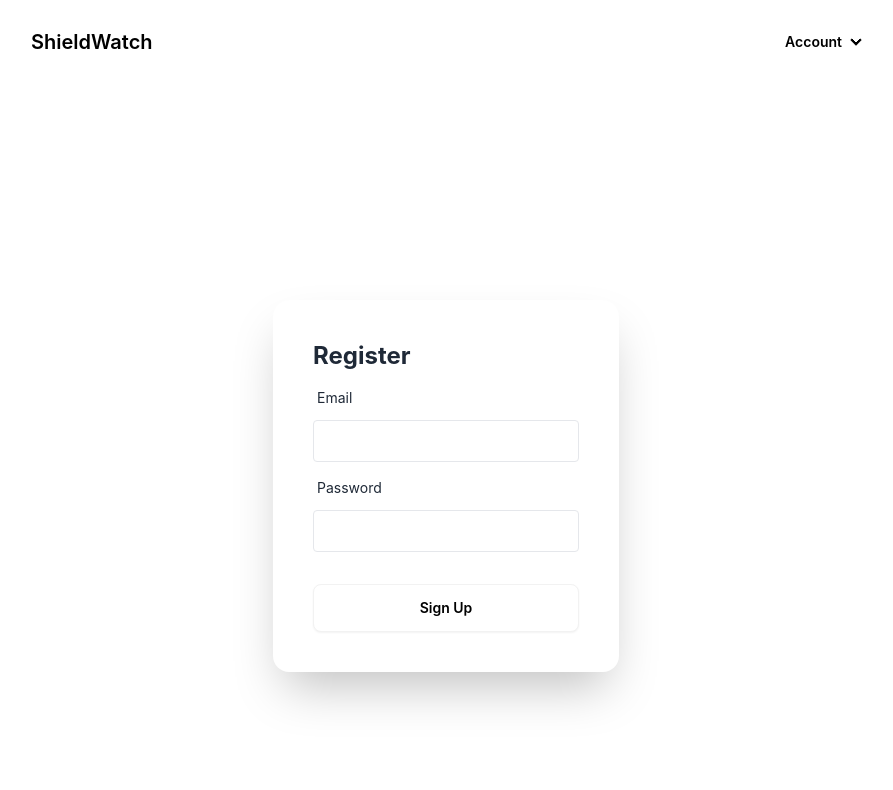
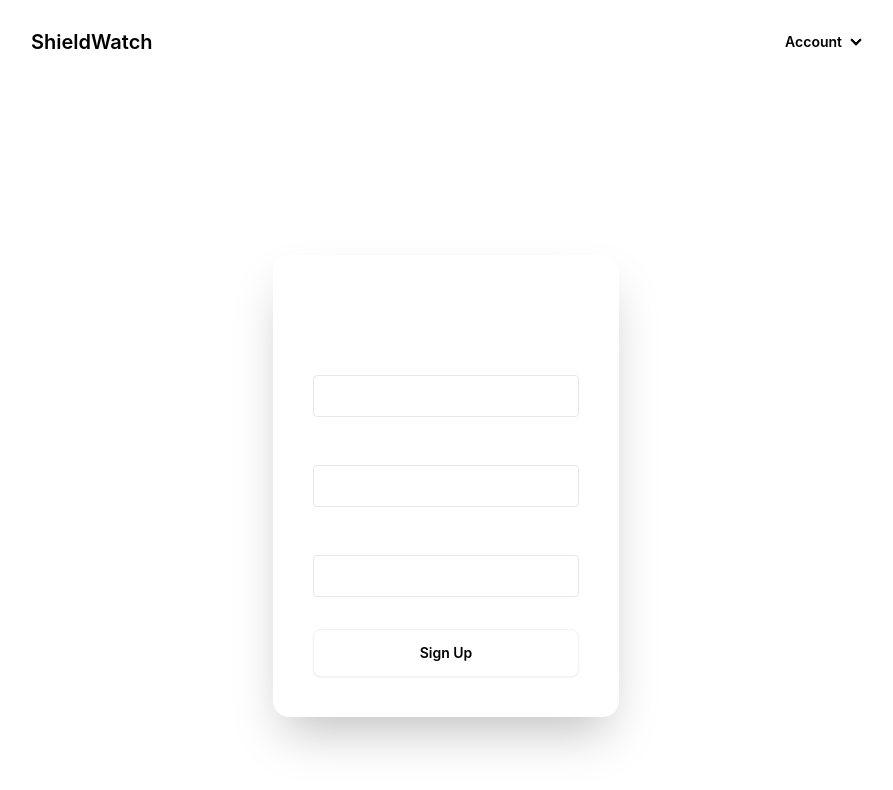
Before and after one commit to RafieAmandio/ShieldWatchIOT, a React (Create React App) app in the folder Source Code/Frontend/: page /register in a window 1280 px wide. Shown: the top 790 px of the page, without its empty margins (194-1087 px from the left). Built offline with nearby package versions, Linux system fonts and the light colour scheme.

Commit message:
perbaiki frontend

```diff
--- a/Source Code/Frontend/src/components/AddDevice.js
+++ b/Source Code/Frontend/src/components/AddDevice.js
@@ -22,7 +22,7 @@ const AddDevice = () => {
         <div className="p-8">
             <button
                 onClick={openAddDeviceModal}
-                className="inline-flex items-center cursor-pointer rounded-md bg-gray-800 px-4 py-3 text-center text-sm font-semibold text-white transition duration-200 ease-in-out hover:bg-gray-900"
+                className="inline-flex items-center cursor-pointer rounded-md bg-black px-4 py-3 text-center text-sm font-semibold text-white transition duration-200 ease-in-out hover:bg-gray-900"
             >
                 <PlusIcon className="h-6 w-6 mr-2" />
                 Add Device
--- a/Source Code/Frontend/src/components/Home.js
+++ b/Source Code/Frontend/src/components/Home.js
@@ -1,5 +1,5 @@
 import React, { useState } from 'react';
-import { PlusIcon } from '@heroicons/react/solid'; // Import PlusIcon from Heroicons
+import { PlusIcon } from '@heroicons/react/solid';
 import Sensor from './Sensor';
 import AddDeviceModal from './AddDeviceModal';
 
@@ -15,7 +15,7 @@ const Home = ({ pirValue, temperatureValue, lightIntensityValue }) => {
     };
 
     const handleAddDevice = (deviceData) => {
-        // Logika penambahan perangkat di sini
+        // Logic for adding the device goes here
         console.log('Adding device:', deviceData);
     };
 
@@ -30,12 +30,11 @@ const Home = ({ pirValue, temperatureValue, lightIntensityValue }) => {
                 Add Device
             </button>
 
+            <Sensor key="pir" type="PIR" value={pirValue} />
+            <Sensor key="temperature" type="Temperature" value={temperatureValue} />
+            <Sensor key="lightIntensity" type="Light Intensity" value={lightIntensityValue} />
 
-            <Sensor type="PIR" value={pirValue} />
-            <Sensor type="Temperature" value={temperatureValue} />
-            <Sensor type="Light Intensity" value={lightIntensityValue} />
-
-            {/* Add other components related to yo  ur ESP32 and camera here */}
+            {/* Add other components related to your ESP32 and camera here */}
 
             <AddDeviceModal
                 isOpen={isAddDeviceModalOpen}
@@ -43,7 +42,7 @@ const Home = ({ pirValue, temperatureValue, lightIntensityValue }) => {
                 onAddDevice={handleAddDevice}
                 className="transition duration-200 ease-in-out transform scale-100"
             >
-                {/* Konten modal di sini */}
+                {/* Modal content goes here */}
             </AddDeviceModal>
 
         </div>
--- a/Source Code/Frontend/src/components/Login.js
+++ b/Source Code/Frontend/src/components/Login.js
@@ -9,7 +9,7 @@ const Login = () => {
     const handleLogin = async (event) => {
         event.preventDefault();
         try {
-            const response = await fetch("http://localhost:3000/Login", {
+            const response = await fetch("http://localhost:3000/login", {
                 method: "POST",
                 headers: {
                     "Content-Type": "application/json",
@@ -39,11 +39,11 @@ const Login = () => {
             <div className="hero h-screen bg-white">
                 <div className="hero-content flex-col lg:flex-row-reverse">
                     <div className="card shrink-0 w-full max-w-sm shadow-2xl bg-base-100">
-                        <form className="card-body" onSubmit={handleLogin}>
-                            <h1 className="text-2xl font-bold">Login</h1>
-                            <div className="form-control">
+                        <form className="card-body text-white" onSubmit={handleLogin}>
+                            <h1 className="text-2xl font-bold ">Login</h1>
+                            <div className="form-control text-white">
                                 <label className="label">
-                                    <span className="label-text">Email</span>
+                                    <span className="label-text text-white">Email</span>
                                 </label>
                                 <input
                                     type="text"
@@ -51,9 +51,9 @@ const Login = () => {
                                     className="mt-1 p-2 w-full border rounded"
                                     value={email} onChange={(event) => setEmail(event.target.value)} required />
                             </div>
-                            <div className="form-control">
+                            <div className="form-control text-white">
                                 <label className="label">
-                                    <span className="label-text">Password</span>
+                                    <span className="label-text text-white">Password</span>
                                 </label>
                                 <input
                                     type="password"
--- a/Source Code/Frontend/src/components/Navbar.js
+++ b/Source Code/Frontend/src/components/Navbar.js
@@ -16,12 +16,12 @@ const Navbar = () => {
                             <summary className="label text-black font-semibold">Account</summary>
                             <ul className="p-2 bg-base-100 rounded-t-none">
                                 <li>
-                                    <Link to="/login" className="label link-hover">
+                                    <Link to="/login" className="label">
                                         Login
                                     </Link>
                                 </li>
                                 <li>
-                                    <Link to="/register" className="label link-hover">
+                                    <Link to="/register" className="label">
                                         Register
                                     </Link>
                                 </li>
--- a/Source Code/Frontend/src/components/Register.js
+++ b/Source Code/Frontend/src/components/Register.js
@@ -3,13 +3,14 @@ import React, { useState } from 'react';
 import Navbar from '../components/Navbar';
 
 const Register = () => {
+    const [username, setUsername] = useState('');
     const [email, setEmail] = useState('');
     const [password, setPassword] = useState('');
 
     const handleRegister = async (event) => {
         event.preventDefault();
         try {
-            const response = await fetch("http://localhost:3001/RegisterAdmin", {
+            const response = await fetch("http://localhost:3000/register", {
                 method: "POST",
                 headers: {
                     "Content-Type": "application/json",
@@ -21,7 +22,7 @@ const Register = () => {
                 alert("Admin registered successfully");
                 window.location.reload(false);
             } else {
-                alert("Failed to register admin");
+                alert("Failed to register.");
                 // Handle the error scenario
             }
             window.location.href = "/";
@@ -35,13 +36,23 @@ const Register = () => {
         <div>
             <Navbar />
             <div className="hero h-screen bg-white">
-                <div className="hero-content flex-col lg:flex-row-reverse">
+                <div className="hero-content flex-col lg:flex-row-reverse text-white">
                     <div className="card shrink-0 w-full max-w-sm shadow-2xl bg-base-100 mt-1 p-2">
                         <form className="card-body" onSubmit={handleRegister}>
                             <h1 className="text-2xl font-bold">Register</h1>
-                            <div className="form-control">
+                            <div className="form-control text-white">
                                 <label className="label">
-                                    <span className="label-text">Email</span>
+                                    <span className="label-text text-white">Username</span>
+                                </label>
+                                <input
+                                    type="text"
+                                    id="username"
+                                    className="mt-1 p-2 w-full border rounded"
+                                    value={username} onChange={(event) => setUsername(event.target.value)} required />
+                            </div>
+                            <div className="form-control text-white">
+                                <label className="label">
+                                    <span className="label-text text-white">Email</span>
                                 </label>
                                 <input
                                     type="text"
@@ -49,9 +60,9 @@ const Register = () => {
                                     className="mt-1 p-2 w-full border rounded"
                                     value={email} onChange={(event) => setEmail(event.target.value)} required />
                             </div>
-                            <div className="form-control">
+                            <div className="form-control text-white">
                                 <label className="label">
-                                    <span className="label-text">Password</span>
+                                    <span className="label-text text-white">Password</span>
                                 </label>
                                 <input
                                     type="password"
--- a/Source Code/Frontend/src/pages/HomePage.js
+++ b/Source Code/Frontend/src/pages/HomePage.js
@@ -54,7 +54,7 @@ const HomePage = () => {
                         <dl className="grid grid-cols-1 gap-x-8 gap-y-16 text-center lg:grid-cols-3">
                             {stats.map((stat) => (
                                 <div key={stat.id} className="mx-auto flex max-w-xs flex-col gap-y-4">
-                                    <dt className="text-base leading-7 text-gray-600">{stat.name}</dt>
+                                    <dt className="text-base leading-7 text-gray-600 font-medium">{stat.name}</dt>
                                     <dd className="order-first text-3xl font-semibold tracking-tight text-gray-900 sm:text-5xl">
                                         {stat.value}
                                     </dd>
```
Also changed, not shown: Source Code/Frontend/src/components/AddDeviceModal.js (+6 -6 lines).
